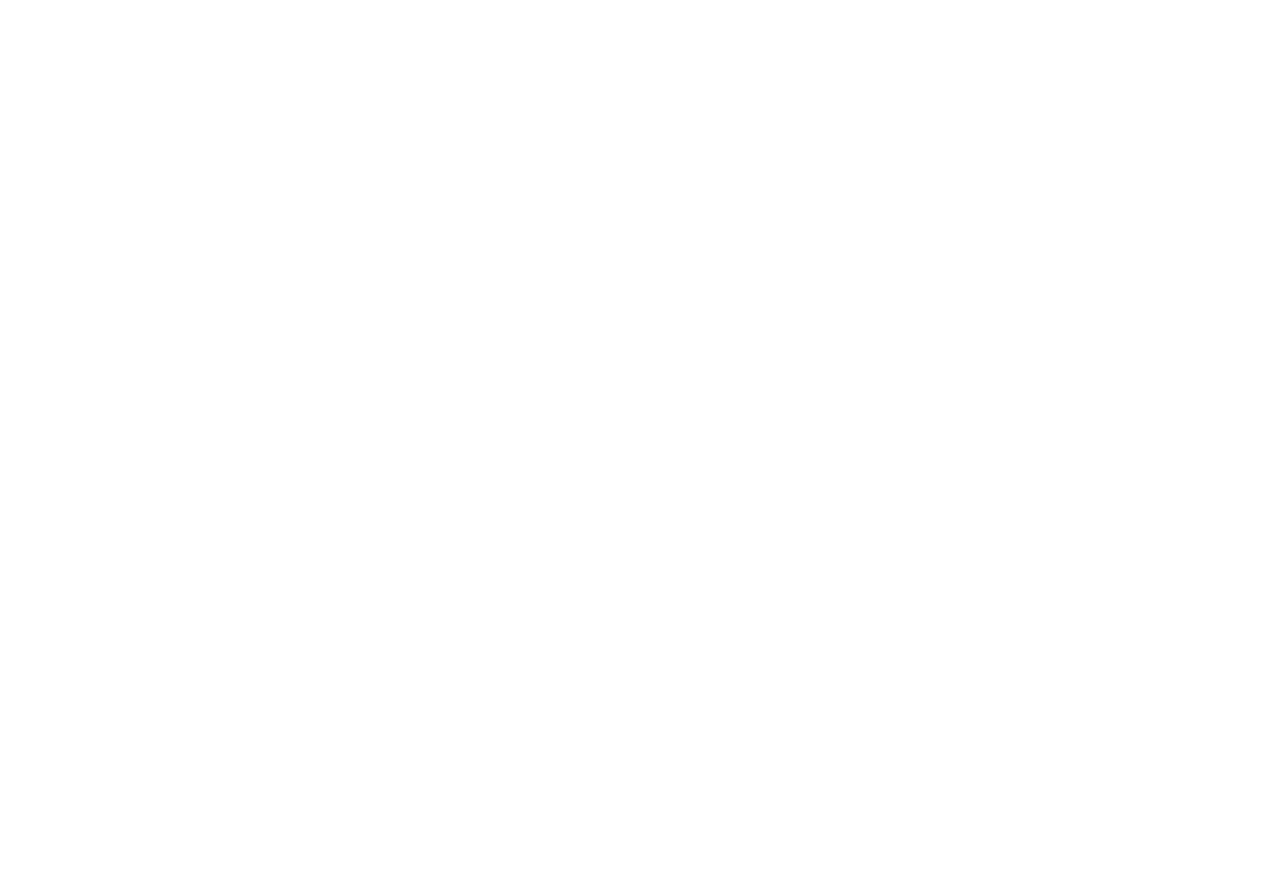
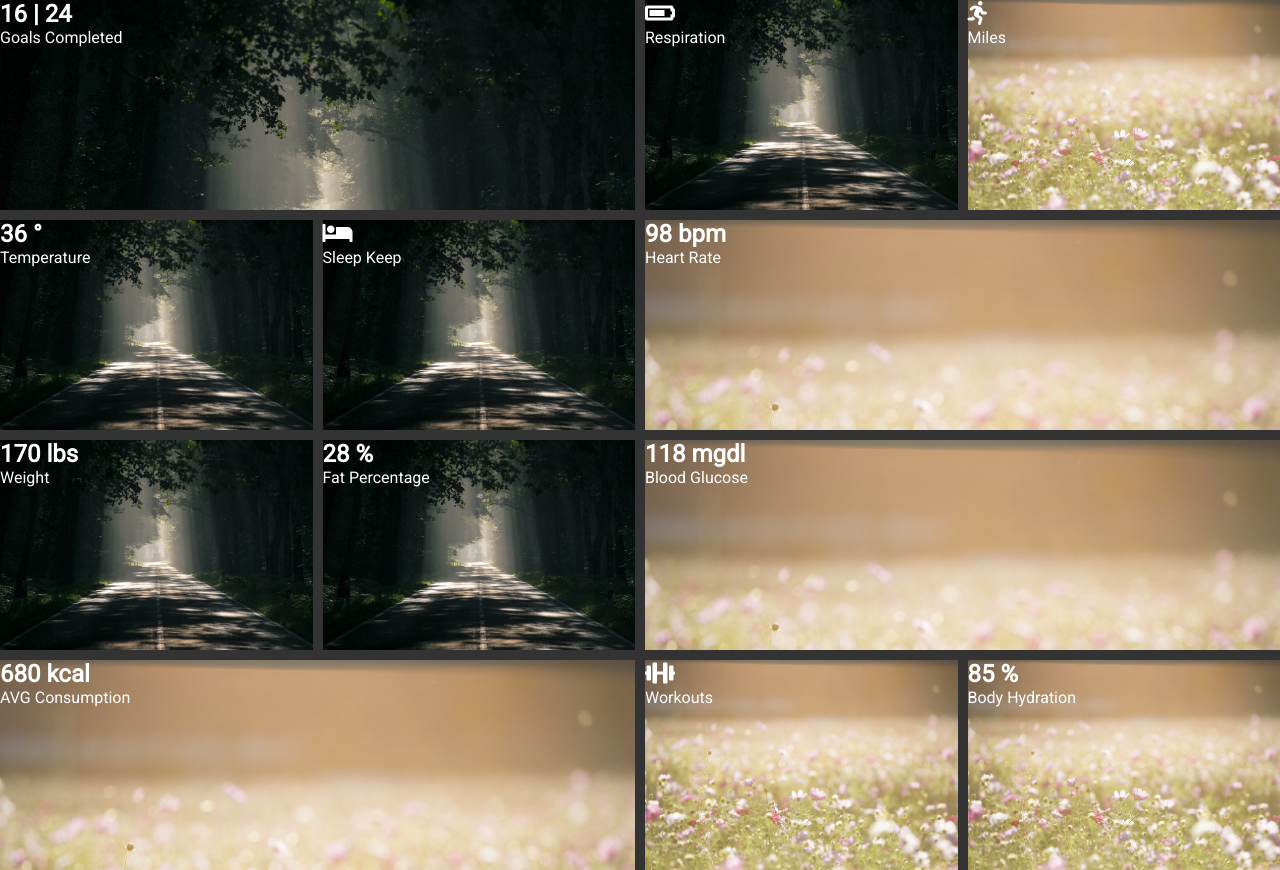
Before and after one commit to tmd747/Health-Dashboard, a plain HTML site: page index.html in a window 1280 px wide. Before the commit the page ends 800 px from the top, so only its background shows below. Drawn offline with Linux system fonts and the light colour scheme.

Commit message:
set up grid arangement

```diff
--- a/index.html
+++ b/index.html
@@ -12,7 +12,56 @@
 </head>
 
 <body>
-
+    <div class="container">
+        <div class="bg1">
+            <h2>16 <span>| 24</span></h2>
+            <p>Goals Completed</p>
+        </div>
+        <div class="bg1">
+            <h2><i class="fas fa-battery-three-quarters"></i></h2>
+            <p>Respiration</p>
+        </div>
+        <div class="bg2">
+            <h2><i class="fas fa-running"></i></h2>
+            <p>Miles</p>
+        </div>
+        <div class="bg1">
+            <h2>36 &deg;</h2>
+            <p>Temperature</p>
+        </div>
+        <div class="bg1">
+            <h2><i class="fas fa-bed"></i></h2>
+            <p>Sleep Keep</p>
+        </div>
+        <div class="bg2">
+            <h2>98 <span>bpm</span></h2>
+            <p>Heart Rate</p>
+        </div>
+        <div class="bg1">
+            <h2>170 <span>lbs</span></h2>
+            <p>Weight</p>
+        </div>
+        <div class="bg1">
+            <h2>28 <span>%</span></h2>
+            <p>Fat Percentage</p>
+        </div>
+        <div class="bg2">
+            <h2>118 <span>mgdl</span></h2>
+            <p>Blood Glucose</p>
+        </div>
+        <div class="bg2">
+            <h2>680 <span>kcal</span></h2>
+            <p>AVG Consumption</p>
+        </div>
+        <div class="bg2">
+            <h2><i class="fas fa-dumbbell"></i></h2>
+            <p>Workouts</p>
+        </div>
+        <div class="bg2">
+            <h2>85 <span>%</span></h2>
+            <p>Body Hydration</p>
+        </div>
+    </div>
 </body>
 
 </html>
--- a/style.css
+++ b/style.css
@@ -0,0 +1,48 @@
+@import url("https://fonts.googleapis.com/css2?family=Roboto:wght@300;400&display=swap");
+
+* {
+  box-sizing: border-box;
+  margin: 0;
+  padding: 0;
+}
+
+body {
+  background: #333;
+  color: #fff;
+  font-family: "Roboto", sans-serif;
+}
+
+.container {
+  display: grid;
+  grid-template-columns: repeat(4, 1fr);
+  grid-gap: 10px;
+}
+
+.container > div {
+  height: 210px;
+  background-size: cover;
+  background-attachment: fixed;
+}
+
+.container > div:nth-of-type(1) {
+  grid-column: 1 /3;
+}
+
+.container > div:nth-of-type(6) {
+  grid-column: 3 /5;
+}
+
+.container > div:nth-of-type(9) {
+  grid-column: 3 /5;
+}
+
+.container > div:nth-of-type(10) {
+  grid-column: 1 /3;
+}
+
+.bg1 {
+  background: url("bg1.jpg");
+}
+.bg2 {
+  background: url("bg2.jpg");
+}
```
